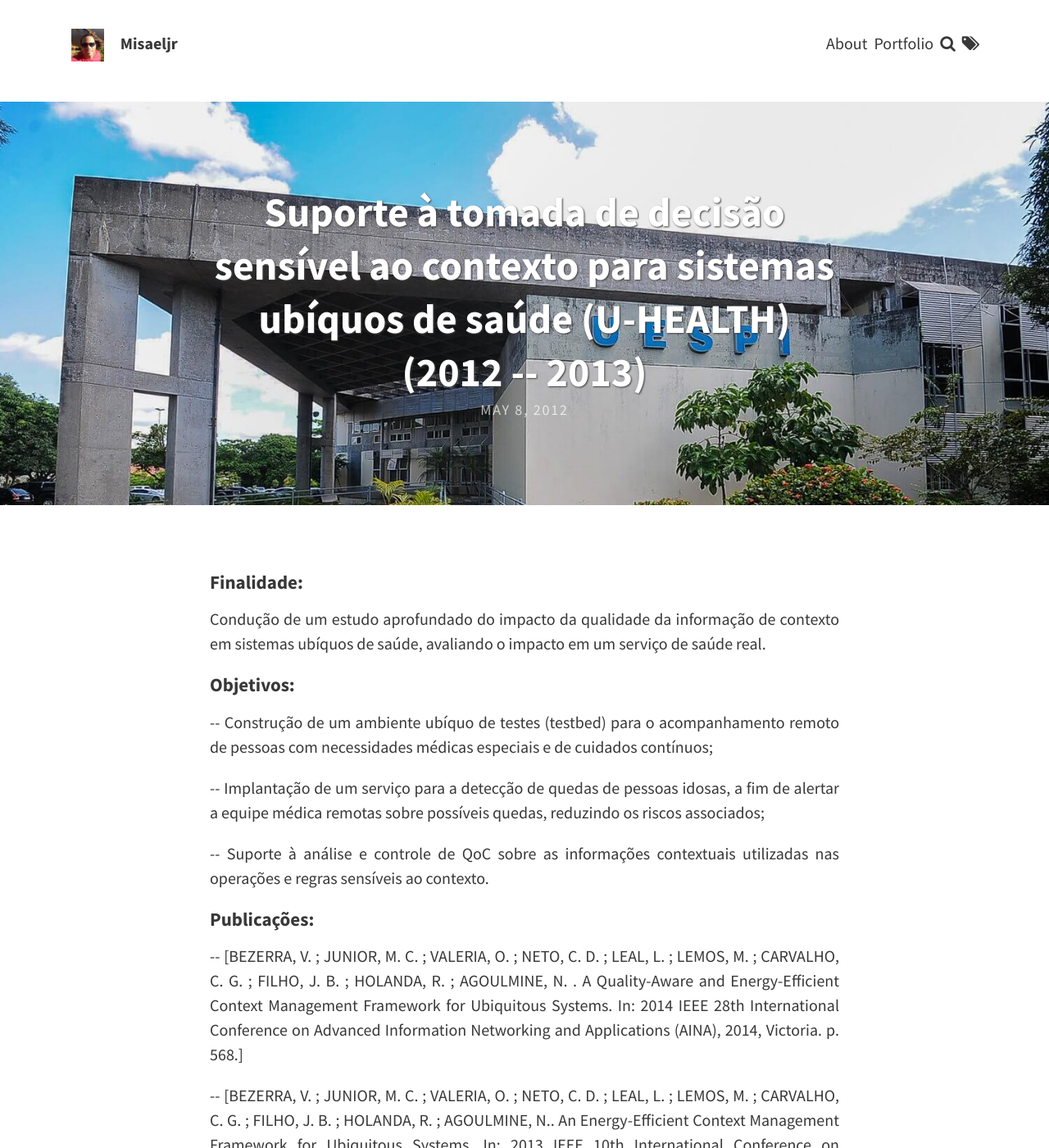
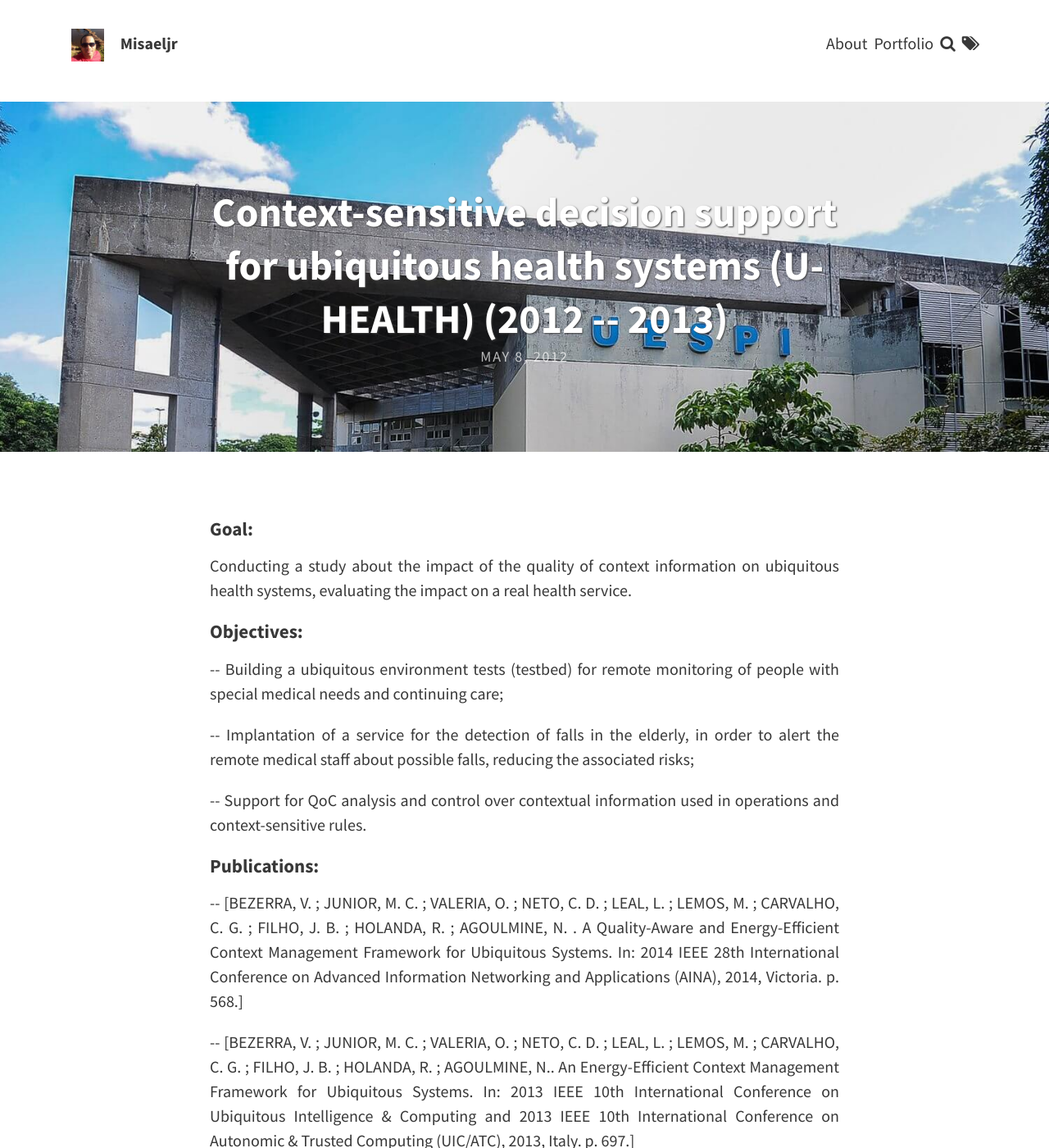
Before and after one commit to misaelljr/misaeljr.github.io, a Jekyll site: the page built from _portfolio/uespi.md, in a window 1280 px wide and 1400 px high. Shown: the whole window at 82% size. Built offline with Jekyll 4.4.1, drawn with Linux system fonts in a browser that asks for light colours; some of the changed text lies outside the part shown.

Commit message:
Update uespi.md

```diff
--- a/_portfolio/uespi.md
+++ b/_portfolio/uespi.md
@@ -1,38 +1,38 @@
 ---
 layout: post
-title: Suporte à tomada de decisão sensível ao contexto para sistemas ubíquos de saúde (U-HEALTH) (2012 -- 2013)
+title: Context-sensitive decision support for ubiquitous health systems (U-HEALTH) (2012 -- 2013)
 img: "images/uespi.jpg"
 feature-img: "images/uespi.jpg"
 date: 08-05-2012
 tags: [pesquisa, ic, uespi]
 ---
 
-#### Finalidade:
-<p align="justify"> Condução de um estudo aprofundado do impacto da qualidade da informação de contexto em sistemas ubíquos de saúde, avaliando o impacto em um serviço de saúde real. </p>
+#### Goal:
+<p align="justify"> Conducting a study about the impact of the quality of context information on ubiquitous health systems, evaluating the impact on a real health service. </p>
 
-#### Objetivos:
+#### Objectives:
 
-  <p align="justify"> -- Construção de um ambiente ubíquo de testes (testbed) para o acompanhamento remoto de pessoas com necessidades médicas especiais e de cuidados contínuos;</p>
+  <p align="justify"> -- Building a ubiquitous environment tests (testbed) for remote monitoring of people with special medical needs and continuing care;</p>
 
-  <p align="justify"> -- Implantação de um serviço para a detecção de quedas de pessoas idosas, a fim de alertar a equipe médica remotas sobre possíveis quedas, reduzindo os riscos associados;</p>
+  <p align="justify"> -- Implantation of a service for the detection of falls in the elderly, in order to alert the remote medical staff about possible falls, reducing the associated risks;</p>
 
-  <p align="justify"> -- Suporte à análise e controle de QoC sobre as informações contextuais utilizadas nas operações e regras sensíveis ao contexto.</p>
+  <p align="justify"> -- Support for QoC analysis and control over contextual information used in operations and context-sensitive rules.</p>
 
-#### Publicações:
+#### Publications:
 
   <p align="justify"> -- [BEZERRA, V. ; JUNIOR, M. C. ; VALERIA, O. ; NETO, C. D. ; LEAL, L. ; LEMOS, M. ; CARVALHO, C. G. ; FILHO, J. B. ; HOLANDA, R. ; AGOULMINE, N. . A Quality-Aware and Energy-Efficient Context Management Framework for Ubiquitous Systems. In: 2014 IEEE 28th International Conference on Advanced Information Networking and Applications (AINA), 2014, Victoria. p. 568.]</p>
 
   <p align="justify"> -- [BEZERRA, V. ; JUNIOR, M. C. ; VALERIA, O. ; NETO, C. D. ; LEAL, L. ; LEMOS, M. ; CARVALHO, C. G. ; FILHO, J. B. ; HOLANDA, R. ; AGOULMINE, N.. An Energy-Efficient Context Management Framework for Ubiquitous Systems. In: 2013 IEEE 10th International Conference on Ubiquitous Intelligence & Computing and 2013 IEEE 10th International Conference on Autonomic & Trusted Computing (UIC/ATC), 2013, Italy. p. 697.]</p>
 
 
-#### Participantes:
+#### Participants:
 
--- Misael Jr (<b><a href="http://lattes.cnpq.br/7927035309009307">lattes</a></b>) -- eu :)
+-- Misael Jr (<b><a href="http://lattes.cnpq.br/7927035309009307">lattes</a></b>) -- It's me :)
 
 -- José Torres (<b><a href="http://lattes.cnpq.br/9861146782162614">lattes</a></b>)
 
 -- Wesley de Araújo (<b><a href="http://lattes.cnpq.br/0059433554725987">lattes</a></b>)
 
--- Prof. Dr. Bringel Filho (<b><a href="http://lattes.cnpq.br/0230436519183726">lattes</a></b>)
+-- Prof. Dr. Bringel Filho (<b><a href="http://lattes.cnpq.br/0230436519183726">lattes</a></b>) -- Advisor
 
--- Prof. Dr. Carlos Giovanni (<b><a href="http://lattes.cnpq.br/9173102402342837">lattes</a></b>)
+-- Prof. Dr. Carlos Giovanni (<b><a href="http://lattes.cnpq.br/9173102402342837">lattes</a></b>) -- Advisor
```
